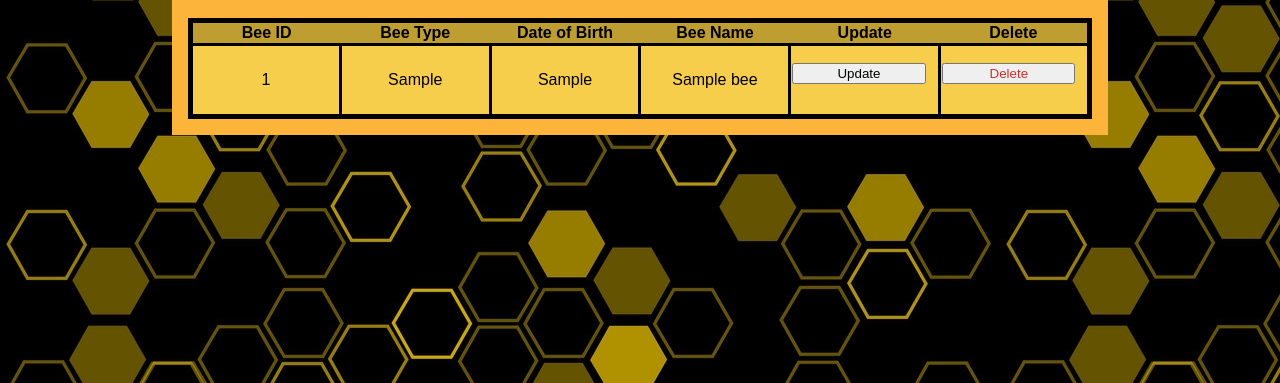
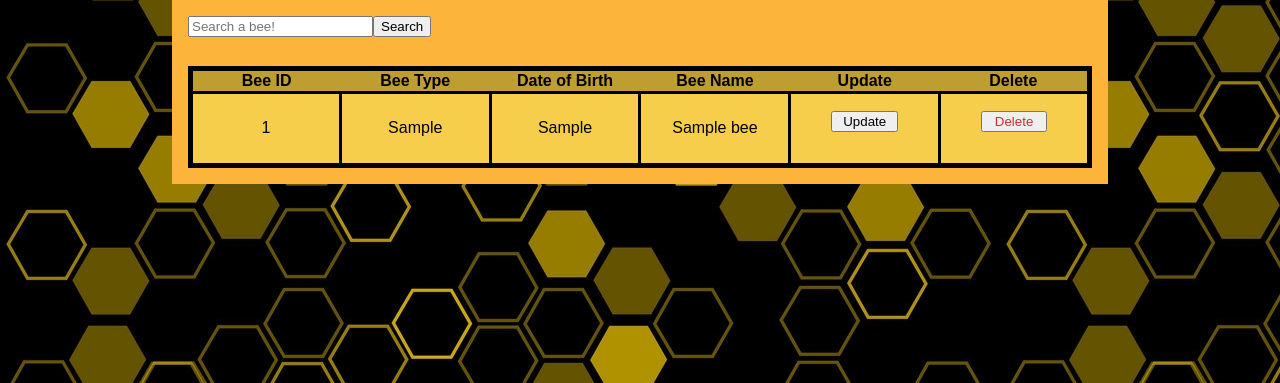
Before and after one commit to Bakaler/Beehive-Database, a Flask app: page /bee in a window 1280 px wide. Shown: the part 114-497 px from the top of the page. Run offline with Flask 2, Linux system fonts and the light colour scheme; tables that the repository leaves empty or names only in its code hold one stand-in row (values such as "Sample post"); data that the repository does not hold is empty; some libraries are stand-ins or nearby versions.

Commit message:
add temporary static search button, some formatting changes

```diff
--- a/flaskr/bee.py
+++ b/flaskr/bee.py
@@ -42,7 +42,7 @@ def get_bee(bee_id, check_author=True):
     query = 'SELECT bee_id, bee_type, dob, bee_name FROM Bees WHERE bee_id = {};'.format(bee_id)
     bee = execute_query(db_connection, query).fetchone();
     if bee is None:
-        abort(404, f"Bee id {bee_id} doesn't exist.")
+        abort(404, f"Bee ID {bee_id} doesn't exist.")
 
     return bee
 
--- a/flaskr/bee_type.py
+++ b/flaskr/bee_type.py
@@ -41,7 +41,7 @@ def get_bee_type(type_id, check_author=True):
     query = 'SELECT type_id, type_name, age, description FROM Bee_Types WHERE type_id = {};'.format(type_id)
     bee_type = execute_query(db_connection, query).fetchone();
     if bee_type is None:
-        abort(404, f"Bee Type id {type_id} doesn't exist.")
+        abort(404, f"Bee Type ID {type_id} doesn't exist.")
 
     return bee_type
 
--- a/flaskr/cell.py
+++ b/flaskr/cell.py
@@ -40,7 +40,7 @@ def get_cell(cell_id):
     query = 'SELECT cell_id, cell_type, location, size FROM Cells ORDER BY cell_id DESC;'
     cell = execute_query(db_connection, query).fetchone();
     if cell is None:
-        abort(404, f"Cell id {cell_id} doesn't exist.")
+        abort(404, f"Cell ID {cell_id} doesn't exist.")
 
     return cell
 
--- a/flaskr/static/style.css
+++ b/flaskr/static/style.css
@@ -30,7 +30,8 @@ nav ul li a, nav ul li span, header .action { display: block; padding: 0.5rem; }
 .content textarea { min-height: 12em; resize: vertical; }
 
 input.danger { color: #cc2f2e; }
-input[type=submit] { align-self: start; min-width: 10em; }
+input[type=submit] { align-self: center; min-width: 5em; }
+
 
 #beehive_header {color: #F3C622; }
 
--- a/flaskr/task.py
+++ b/flaskr/task.py
@@ -40,7 +40,7 @@ def get_task(task_id):
     query = 'SELECT task_id, task_type, description, assignment_length FROM Tasks WHERE task_id = {};'.format(task_id)
     task = execute_query(db_connection, query).fetchone();
     if task is None:
-        abort(404, f"task_id id {task_id} doesn't exist.")
+        abort(404, f"Task ID {task_id} doesn't exist.")
 
     return task
 
--- a/flaskr/templates/bee/index.html
+++ b/flaskr/templates/bee/index.html
@@ -6,7 +6,9 @@
 {% endblock %}
 
 {% block content %}
-<br>
+
+<p><input type="text" placeholder="Search a bee!"><button>Search</button></p>
+
 
 <table>
   <thead>
--- a/flaskr/templates/bee_task/index.html
+++ b/flaskr/templates/bee_task/index.html
@@ -6,7 +6,7 @@
 {% endblock %}
 
 {% block content %}
-<p>DB is connected.</p>
+<br>
 
 <table>
   <thead>
--- a/flaskr/templates/bee_type/index.html
+++ b/flaskr/templates/bee_type/index.html
@@ -6,7 +6,7 @@
 {% endblock %}
 
 {% block content %}
-<p>DB is connected, CRD works -- U is non functional</p>
+<br>
 
 <table>
   <thead>
@@ -38,7 +38,7 @@
         </td>
         <td>
           <form action="{{ url_for('bee_type.delete', type_id=r.0) }}" method="POST">
-            <input type="submit" value="Delete" onclick="return confirm('Are you sure?');">
+            <input class="danger" type="submit" value="Delete" onclick="return confirm('Are you sure?');">
           </form>
         </td>
       </tr>
--- a/flaskr/templates/cell/index.html
+++ b/flaskr/templates/cell/index.html
@@ -6,7 +6,7 @@
 {% endblock %}
 
 {% block content %}
-<p>DB is connected, CRD works -- U is non functional</p>
+<br>
 
 <table>
   <thead>
--- a/flaskr/templates/task_cell/index.html
+++ b/flaskr/templates/task_cell/index.html
@@ -6,7 +6,7 @@
 {% endblock %}
 
 {% block content %}
-<p>DB connected.</p>
+<br>
 
 <table>
   <thead>
```
